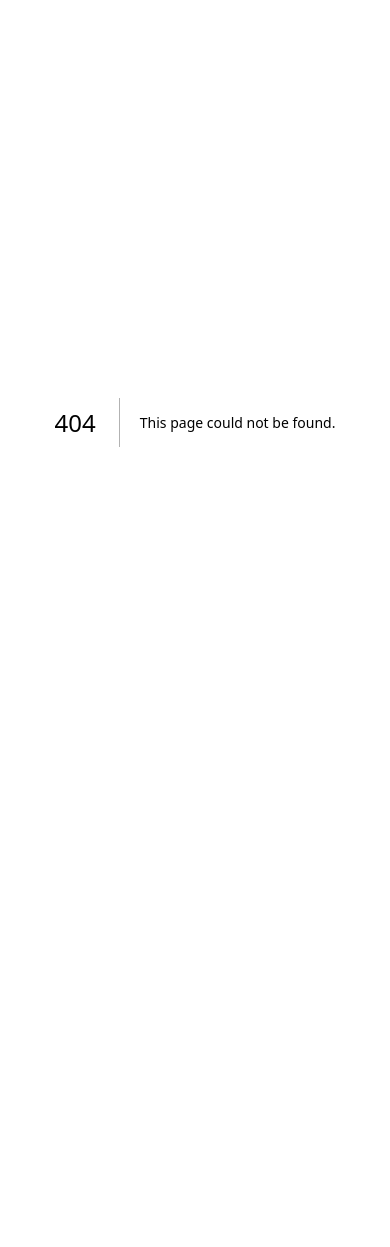
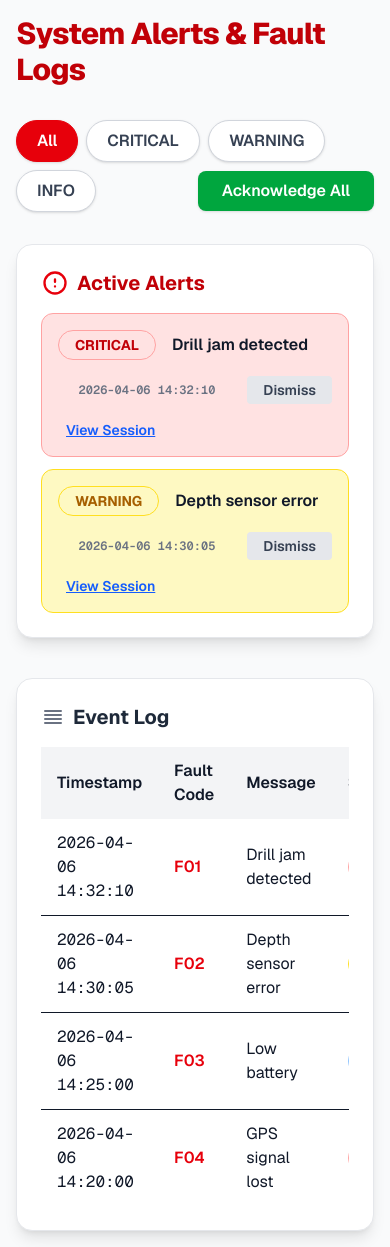
Before and after one commit to JLforce/AgriDrill_Website, a Next.js app in the folder agridrill/: page /alerts in a window 390 px wide. Before the commit this address had no page. Before the commit the page ends 844 px from the top, so only its background shows below. Built offline with nearby package versions, Linux system fonts and the light colour scheme.

Commit message:
Added a page for 'alerts & fault logs' - a centralized view of all system events and fault conditions. With responsive layout/UI and  mock-data.

```diff
--- /dev/null
+++ b/agridrill/app/alerts/page.tsx
@@ -0,0 +1,146 @@
+"use client";
+import React, { useState } from "react";
+
+
+type Severity = "CRITICAL" | "WARNING" | "INFO";
+
+interface Alert {
+  id: number;
+  timestamp: string;
+  fault_code: string;
+  message: string;
+  severity: Severity;
+  session_id: string;
+  acknowledged: boolean;
+}
+
+const alerts: Alert[] = [
+  { id: 1, timestamp: "2026-04-06 14:32:10", fault_code: "F01", message: "Drill jam detected", severity: "CRITICAL", session_id: "S001", acknowledged: false },
+  { id: 2, timestamp: "2026-04-06 14:30:05", fault_code: "F02", message: "Depth sensor error", severity: "WARNING", session_id: "S001", acknowledged: false },
+  { id: 3, timestamp: "2026-04-06 14:25:00", fault_code: "F03", message: "Low battery", severity: "INFO", session_id: "S001", acknowledged: true },
+  { id: 4, timestamp: "2026-04-06 14:20:00", fault_code: "F04", message: "GPS signal lost", severity: "CRITICAL", session_id: "S002", acknowledged: true },
+];
+
+const severityColors: Record<Severity, string> = {
+  CRITICAL: "bg-red-100 text-red-700 border-red-300",
+  WARNING: "bg-yellow-100 text-yellow-700 border-yellow-300",
+  INFO: "bg-blue-100 text-blue-700 border-blue-300",
+};
+
+const severityTabs: ("All" | Severity)[] = ["All", "CRITICAL", "WARNING", "INFO"];
+
+export default function AlertsPage() {
+
+  const [filter, setFilter] = useState<"All" | Severity>("All");
+  const [alertList, setAlertList] = useState<Alert[]>(alerts);
+
+  // Filtered alerts for event log
+  const filteredAlerts = alertList.filter(a => filter === "All" || a.severity === filter);
+  // Active (unacknowledged) alerts for panel
+  const activeAlerts = alertList.filter(a => !a.acknowledged && (filter === "All" || a.severity === filter));
+
+  // Acknowledge all
+  const handleAcknowledgeAll = () => {
+    setAlertList(list => list.map(a => ({ ...a, acknowledged: true })));
+  };
+
+  // Dismiss single alert
+
+  const handleDismiss = (id: number) => {
+    setAlertList(list => list.filter(a => a.id !== id));
+  };
+
+  return (
+    <div className="min-h-screen bg-gray-50 p-4 sm:p-8 font-sans text-[15px] text-gray-900">
+      <h1 className="text-3xl font-extrabold text-red-700 mb-8 tracking-tight">System Alerts & Fault Logs</h1>
+
+      {/* Severity Filter Tabs */}
+      <div className="flex flex-wrap gap-2 mb-8 items-center">
+        {severityTabs.map(tab => (
+          <button
+            key={tab}
+            className={`px-5 py-2 rounded-full font-semibold border transition text-base shadow-sm ${filter === tab ? "bg-red-600 text-white border-red-600" : "bg-white text-gray-700 border-gray-300 hover:bg-gray-100"}`}
+            onClick={() => setFilter(tab)}
+          >
+            {tab}
+          </button>
+        ))}
+        <button
+          className="ml-auto px-6 py-2 rounded-lg bg-green-600 text-white font-semibold shadow hover:bg-green-700 transition text-base"
+          onClick={handleAcknowledgeAll}
+        >
+          Acknowledge All
+        </button>
+      </div>
+
+      {/* Active Alerts Panel */}
+      {activeAlerts.length > 0 && (
+        <div className="mb-10 bg-white rounded-2xl shadow-lg p-6 border border-gray-200">
+          <div className="font-bold text-xl mb-4 text-red-700 flex items-center gap-2">
+            <svg className="w-7 h-7 text-red-600" fill="none" stroke="currentColor" strokeWidth="2" viewBox="0 0 24 24"><path strokeLinecap="round" strokeLinejoin="round" d="M12 9v2m0 4h.01M21 12a9 9 0 11-18 0 9 9 0 0118 0z" /></svg>
+            Active Alerts
+          </div>
+          <div className="flex flex-col gap-3">
+            {activeAlerts.map(alert => (
+              <div key={alert.id} className={`flex flex-wrap items-center gap-4 p-4 rounded-xl border ${severityColors[alert.severity]} font-semibold text-base`}>
+                <span className={`px-4 py-1 rounded-full border font-bold text-sm ${severityColors[alert.severity]}`}>{alert.severity}</span>
+                <span className="text-gray-900">{alert.message}</span>
+                <span className="ml-auto text-xs text-gray-500 font-mono">{alert.timestamp}</span>
+                <button className="ml-4 px-4 py-1 rounded bg-gray-200 text-gray-700 hover:bg-gray-300 text-sm font-semibold" onClick={() => handleDismiss(alert.id)}>Dismiss</button>
+                {alert.session_id && (
+                  <a href={`/history-detail?id=${alert.session_id}`} className="ml-2 underline text-blue-600 text-sm font-semibold hover:text-blue-800">View Session</a>
+                )}
+              </div>
+            ))}
+          </div>
+        </div>
+      )}
+
+      {/* Event Log Table */}
+      <div className="bg-white rounded-2xl shadow-lg p-6 border border-gray-200">
+        <div className="font-bold text-xl mb-4 text-gray-800 flex items-center gap-2">
+          <svg className="w-6 h-6 text-gray-500" fill="none" stroke="currentColor" strokeWidth="2" viewBox="0 0 24 24"><path strokeLinecap="round" strokeLinejoin="round" d="M4 6h16M4 10h16M4 14h16M4 18h16" /></svg>
+          Event Log
+        </div>
+        <div className="overflow-x-auto">
+          <table className="min-w-full text-base text-gray-900">
+            <thead>
+              <tr className="bg-gray-100 text-gray-900">
+                <th className="px-4 py-3 text-left font-semibold">Timestamp</th>
+                <th className="px-4 py-3 text-left font-semibold">Fault Code</th>
+                <th className="px-4 py-3 text-left font-semibold">Message</th>
+                <th className="px-4 py-3 text-left font-semibold">Severity</th>
+                <th className="px-4 py-3 text-left font-semibold">Session</th>
+                <th className="px-4 py-3 text-left font-semibold">Actions</th>
+              </tr>
+            </thead>
+            <tbody>
+              {filteredAlerts.length === 0 ? (
+                <tr><td colSpan={6} className="text-center py-10 text-gray-400 text-lg">No events found.</td></tr>
+              ) : (
+                filteredAlerts.map(alert => (
+                  <tr key={alert.id} className="border-b last:border-b-0 hover:bg-gray-50 transition">
+                    <td className="px-4 py-3 font-mono text-gray-900">{alert.timestamp}</td>
+                    <td className="px-4 py-3 font-semibold text-red-600">{alert.fault_code}</td>
+                    <td className="px-4 py-3 text-gray-900">{alert.message}</td>
+                    <td className="px-4 py-3">
+                      <span className={`px-3 py-1 rounded-full border text-sm font-bold ${severityColors[alert.severity]}`}>{alert.severity}</span>
+                    </td>
+                    <td className="px-4 py-3">
+                      {alert.session_id ? (
+                        <a href={`/history-detail?id=${alert.session_id}`} className="underline text-blue-600 text-sm font-semibold hover:text-blue-800">{alert.session_id}</a>
+                      ) : "-"}
+                    </td>
+                    <td className="px-4 py-3">
+                      <button className="px-4 py-1 rounded bg-gray-200 text-gray-700 hover:bg-gray-300 text-sm font-semibold" onClick={() => handleDismiss(alert.id)}>Dismiss</button>
+                    </td>
+                  </tr>
+                ))
+              )}
+            </tbody>
+          </table>
+        </div>
+      </div>
+    </div>
+  );
+}
```
